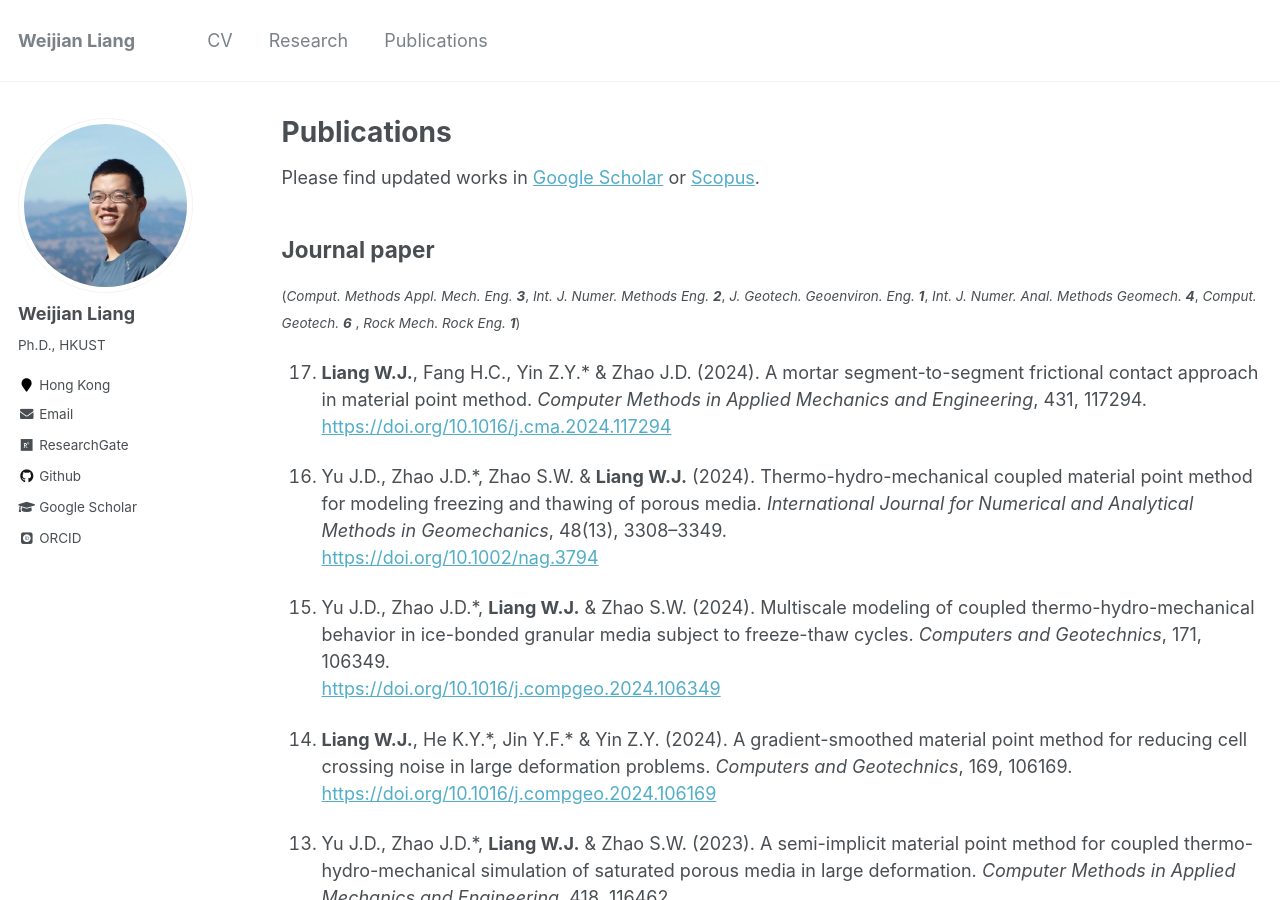
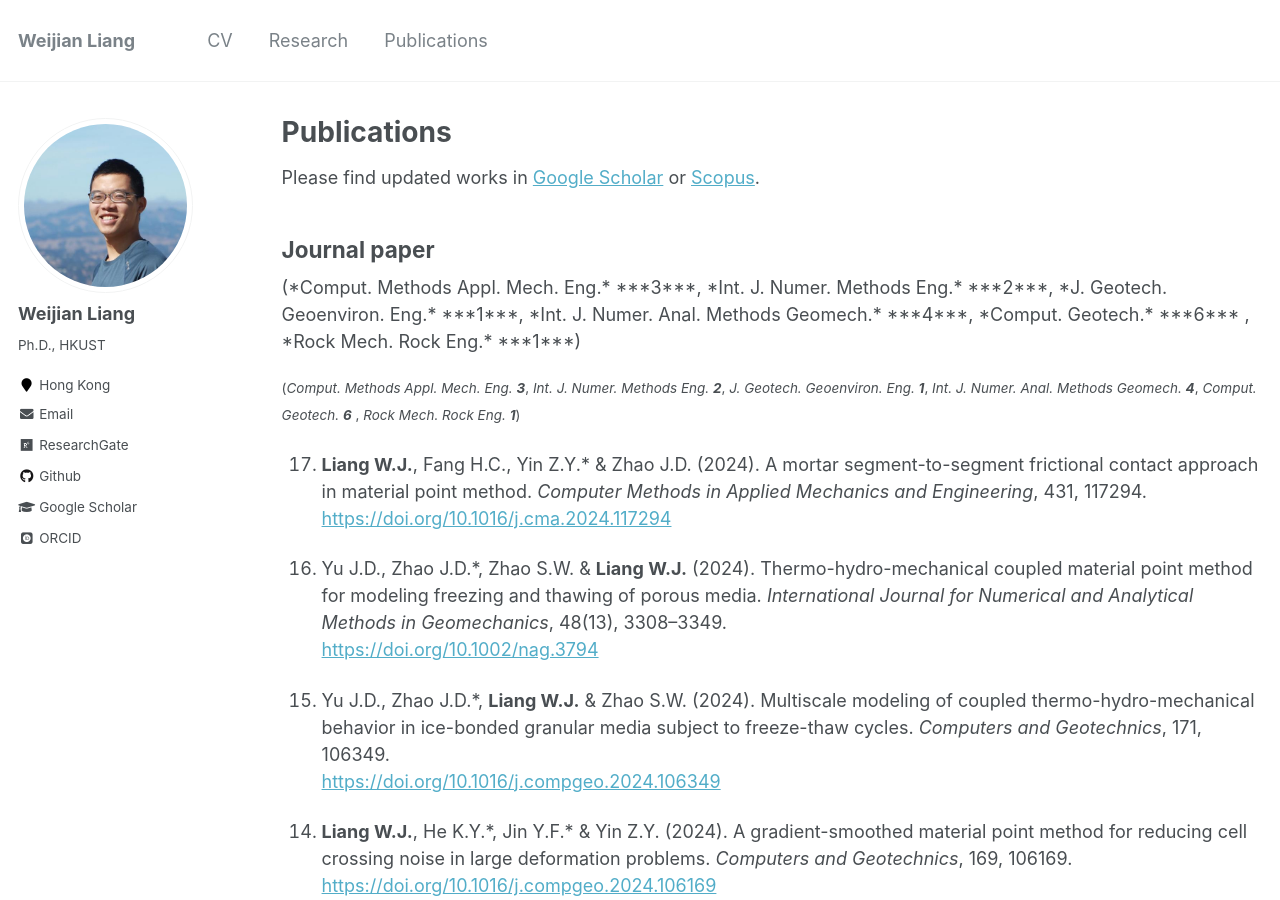
Before and after one commit to WeijianLiang/WeijianLiang.github.io, a Jekyll site: the page built from _pages/publications.md, in a window 1280 px wide and 900 px high. Built offline with Jekyll 4.4.1, drawn with Linux system fonts in a browser that asks for light colours; some web fonts are replaced.

Commit message:
compare font size

```diff
--- a/_pages/publications.md
+++ b/_pages/publications.md
@@ -8,12 +8,20 @@ author_profile: true
 Please find updated works in [Google Scholar](https://scholar.google.com/citations?user=FdLhgqkAAAAJ&hl=en) or [Scopus](https://www.scopus.com/authid/detail.uri?authorId=57205550272).
 
 ## Journal paper
+<middle>(*Comput. Methods Appl. Mech. Eng.* ***3***,
+ *Int. J. Numer. Methods Eng.* ***2***,
+ *J. Geotech. Geoenviron. Eng.* ***1***,
+ *Int. J. Numer. Anal. Methods Geomech.* ***4***,
+ *Comput. Geotech.* ***6*** ,
+*Rock Mech. Rock Eng.* ***1***)</middle>
+
 <small>(*Comput. Methods Appl. Mech. Eng.* ***3***,
  *Int. J. Numer. Methods Eng.* ***2***,
  *J. Geotech. Geoenviron. Eng.* ***1***,
  *Int. J. Numer. Anal. Methods Geomech.* ***4***,
  *Comput. Geotech.* ***6*** ,
 *Rock Mech. Rock Eng.* ***1***)</small>
+
 
 1.  **Liang W.J.**, Fang H.C., Yin Z.Y.\* & Zhao J.D. (2024). A mortar segment-to-segment frictional contact approach in material point method.
 *Computer Methods in Applied Mechanics and Engineering*,
```
